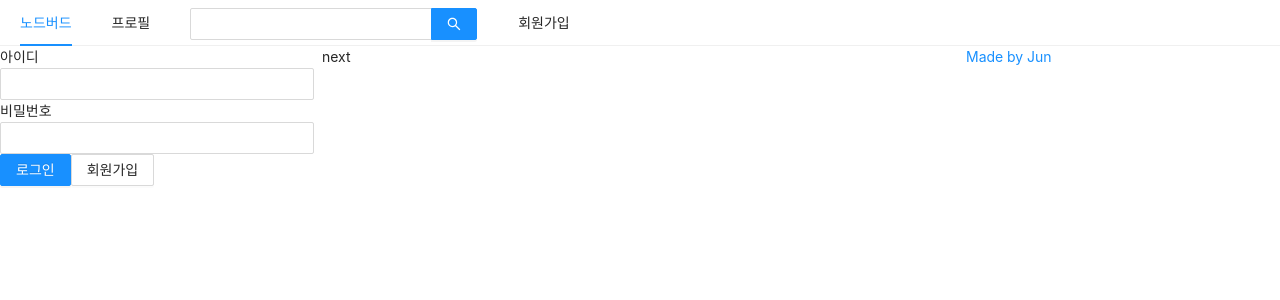
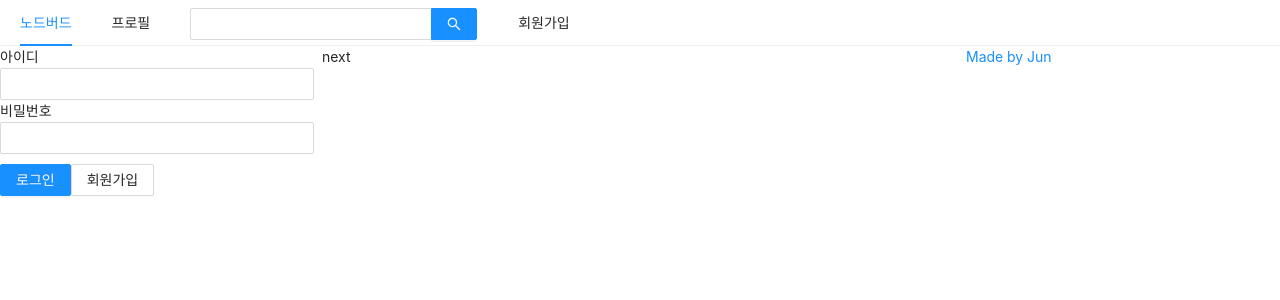
Before and after one commit to junyp1/Node_Bird, a Next.js app in the folder prepare/front/: page / in a window 1280 px wide. Shown: the top 300 px of the page. Built offline with nearby package versions, Linux system fonts and the light colour scheme.

Commit message:
nodebird

```diff
--- a/prepare/front/components/LoginForm.js
+++ b/prepare/front/components/LoginForm.js
@@ -1,17 +1,22 @@
 import { Form, Input, Button } from "antd";
 import Link from "next/link";
 import { useCallback, useState } from "react";
+import styled from "styled-components";
+
+const ButtonWrapper = styled.div`
+  margin-top: 10px;
+`;
 
 const LoginForm = () => {
   const [id, setId] = useState("");
   const [password, setPassword] = useState("");
 
   const onChangeId = useCallback((e) => {
-    setId(e.target);
+    setId(e.target.value);
   }, []);
 
   const onChangePassword = useCallback((e) => {
-    setPassword(e.target);
+    setPassword(e.target.value);
   }, []);
 
   return (
@@ -31,7 +36,7 @@ const LoginForm = () => {
           required
         ></Input>
       </div>
-      <div>
+      <div style={{ marginTop: 10 }}>
         <Button type="primary" htmlType="submit" loading={false}>
           로그인
         </Button>
```
